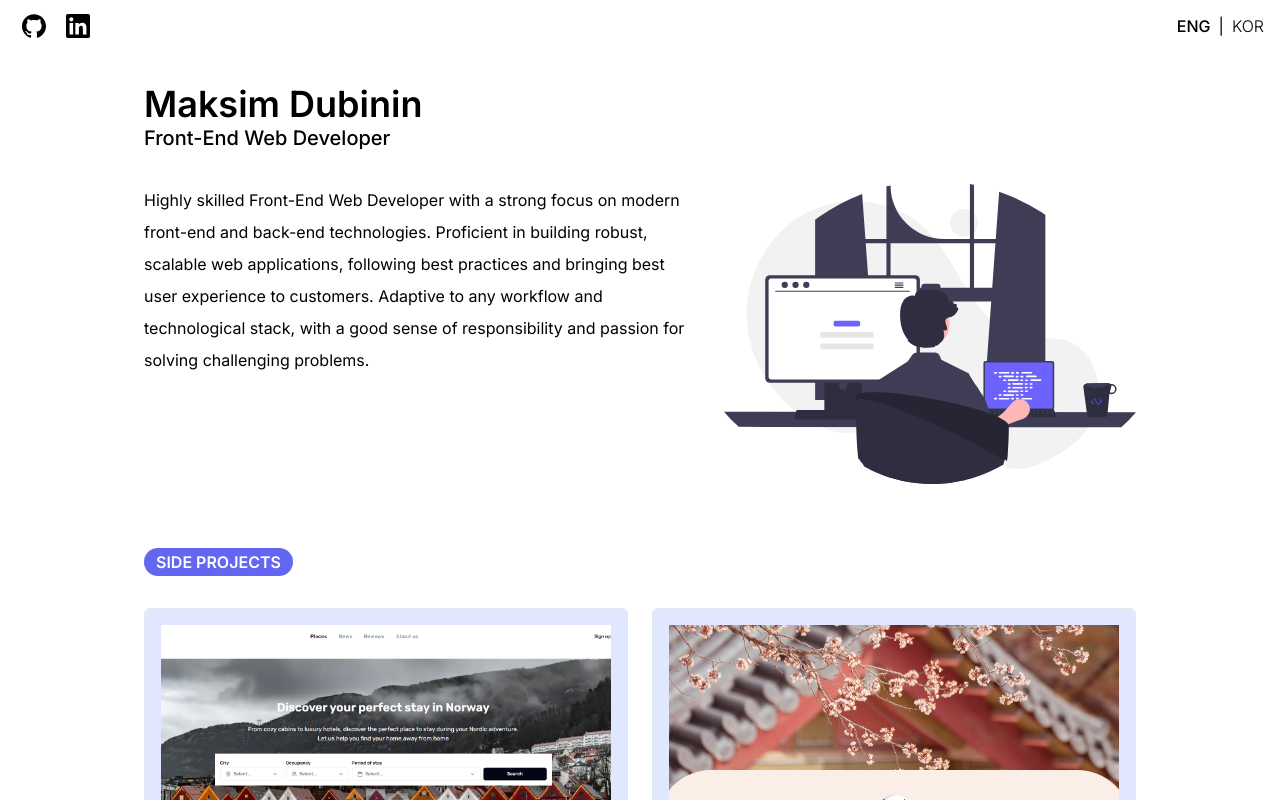
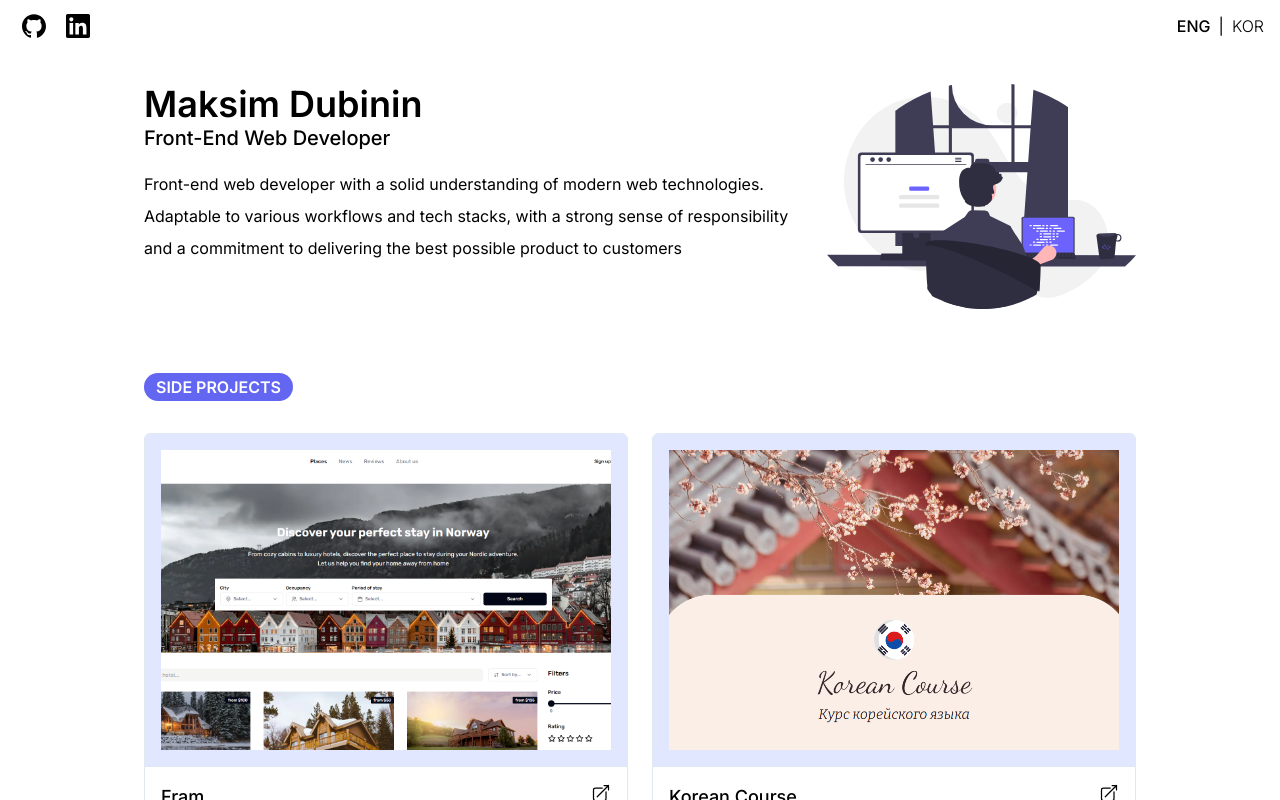
Before and after one commit to AnotherGosu/portfolio, a Next.js app: page /en in a window 1280 px wide. Shown: the top 800 px of the page. Built offline with nearby package versions, Linux system fonts and the light colour scheme.

Commit message:
Updated Hero

```diff
--- a/src/app/[locale]/(home)/components/Hero/index.tsx
+++ b/src/app/[locale]/(home)/components/Hero/index.tsx
@@ -10,25 +10,22 @@ interface HeroProps {
 
 export const Hero = ({ dict }: HeroProps) => {
   return (
-    <section className="flex flex-col gap-8">
-      <div className="flex flex-col gap-4">
-        <h1>
+    <section className="flex flex-col gap-8 md:flex-row">
+      <div>
+        <h1 className="mb-4">
           <div className="text-4xl font-semibold">Maksim Dubinin</div>
-
           <div className="text-xl font-medium">{dict.hero.sub_heading}</div>
         </h1>
+
+        <p className="leading-loose">{dict.hero.description}</p>
       </div>
 
-      <div className="flex flex-col-reverse gap-8 md:flex-row">
-        <p className="leading-loose">{dict.hero.description}</p>
-
-        <Image
-          src={heroImg}
-          alt="Hero"
-          priority
-          className="h-[200px] lg:h-[300px]"
-        />
-      </div>
+      <Image
+        src={heroImg}
+        alt="Hero"
+        priority
+        height={225}
+      />
     </section>
   );
 };
--- a/src/locales/en.json
+++ b/src/locales/en.json
@@ -1,7 +1,7 @@
 {
   "hero": {
     "sub_heading": "Front-End Web Developer",
-    "description": "Highly skilled Front-End Web Developer with a strong focus on modern front-end and back-end technologies. Proficient in building robust, scalable web applications, following best practices and bringing best user experience to customers. Adaptive to any workflow and technological stack, with a good sense of responsibility and passion for solving challenging problems."
+    "description": "Front-end web developer with a solid understanding of modern web technologies. Adaptable to various workflows and tech stacks, with a strong sense of responsibility and a commitment to delivering the best possible product to customers"
   },
   "projects": {
     "heading": "Side Projects",
--- a/src/locales/ko.json
+++ b/src/locales/ko.json
@@ -1,7 +1,7 @@
 {
   "hero": {
     "sub_heading": "프론트엔드 웹 개발자",
-    "description": "최신 기술을 활용하는 고급 프론트엔드 웹 개발자입니다. 모범 사례를 따르고 고객에게 최고의 사용자 경험을 제공하면서 견고하고 확장 가능한 웹 애플리케이션을 구축하는 데 능숙합니다. 어떤 작업 흐름과 기술 스택에도 적응할 수 있으며, 책임감이 강하고 도전적인 문제를 해결하는 열정을 가지고 있습니다"
+    "description": "최신 웹 기술에 대한 탄탄한 이해를 가진 프론트엔드 웹 개발자입니다. 다양한 워크플로우와 기술 스택에 적응할 수 있으며, 높은 책임감을 가지고 고객에게 최상의 제품을 제공하기 위해 최선을 다합니다"
   },
   "projects": {
     "heading": "사이드 프로젝트",
```
